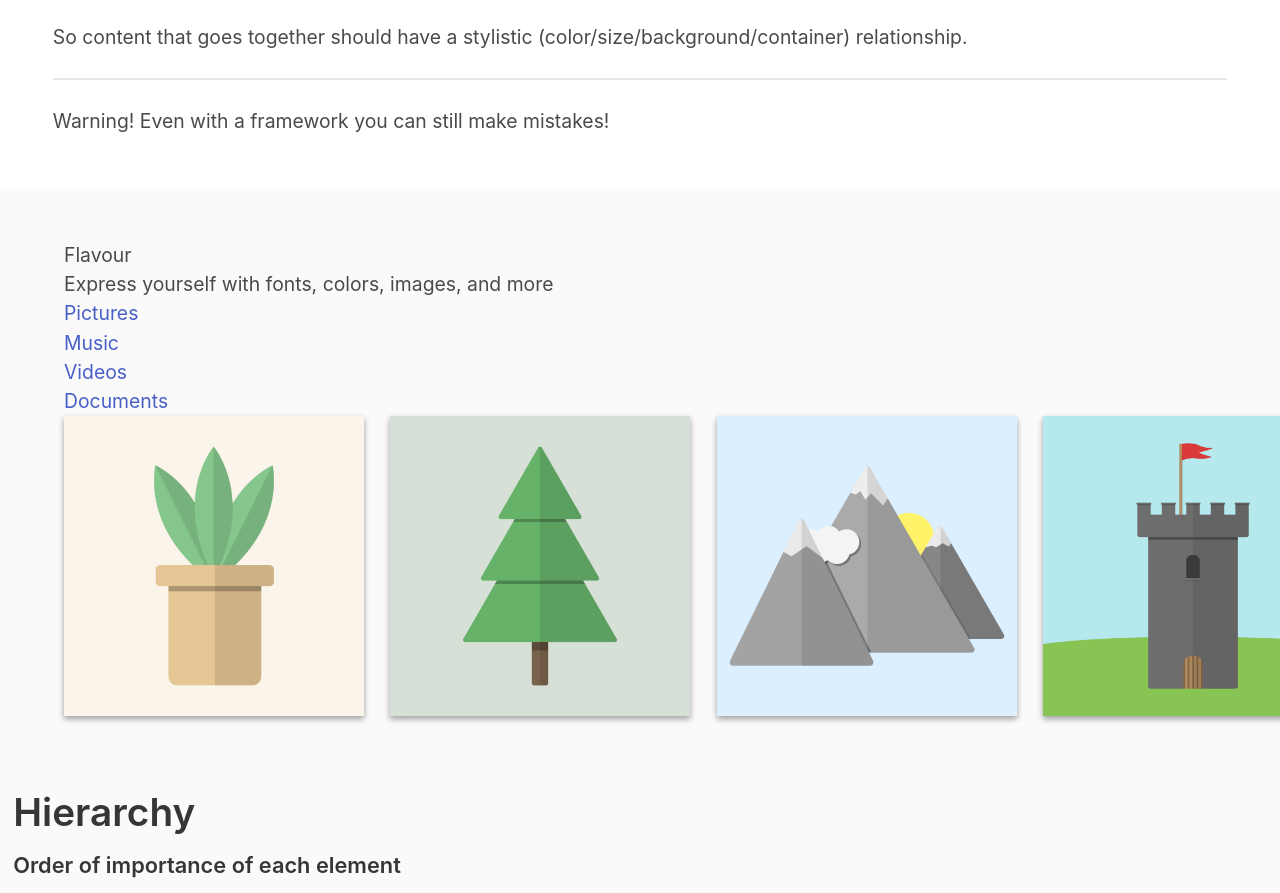
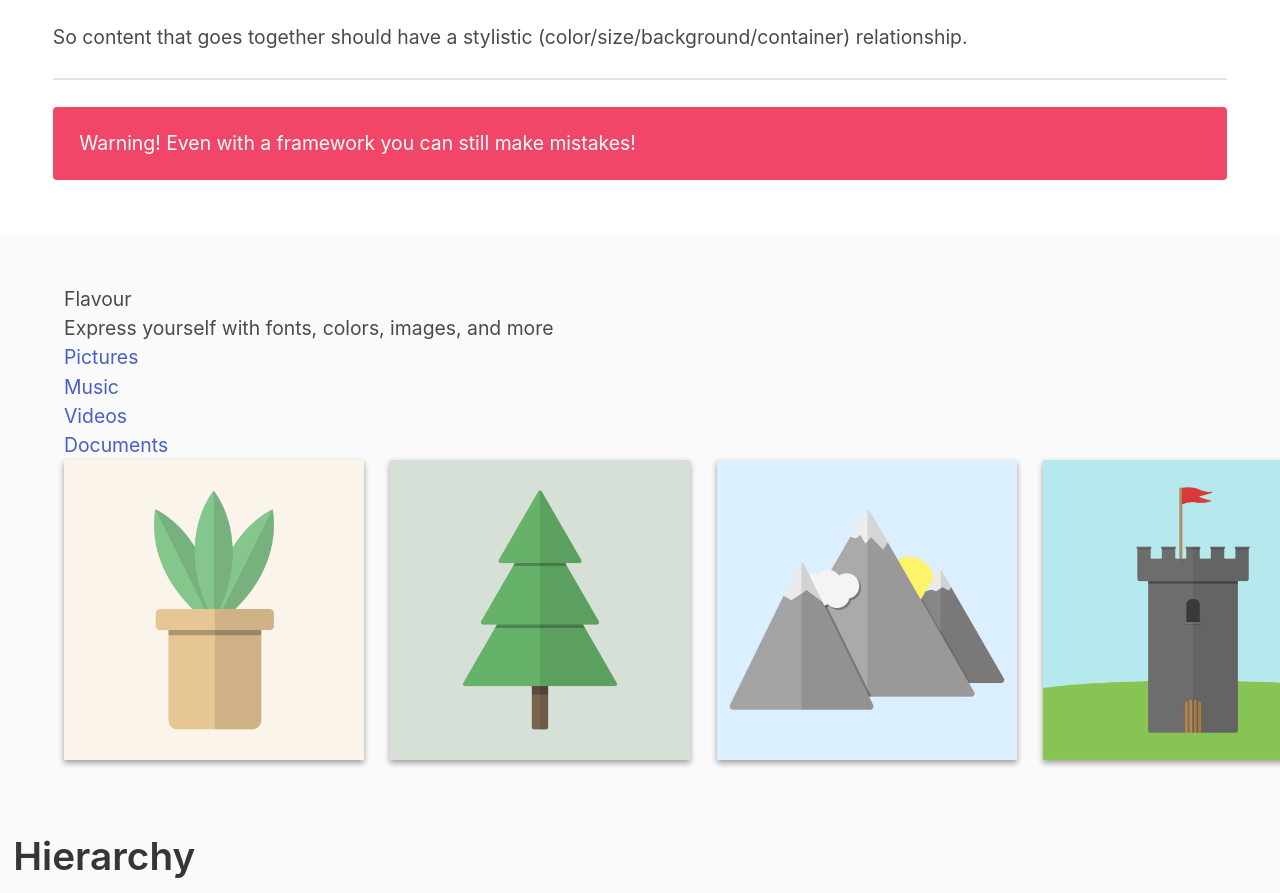
Before and after one commit to jdmar3-comp426/a02-rohansharma2023, a website: page index.html in a window 1280 px wide. Shown: the part 1985-2878 px from the top of the page. Drawn offline with nearby package versions, Linux system fonts and the light colour scheme; a web font is replaced by a local one.

Commit message:
warning design

```diff
--- a/index.html
+++ b/index.html
@@ -80,7 +80,7 @@
 	    </p>
         </div>
         <hr>
-        <div class="">
+        <div class="notification is-danger">
             <p><span class="">Warning! </span>Even with a framework you can still make mistakes!</p>
         </div>
     </div>
```
